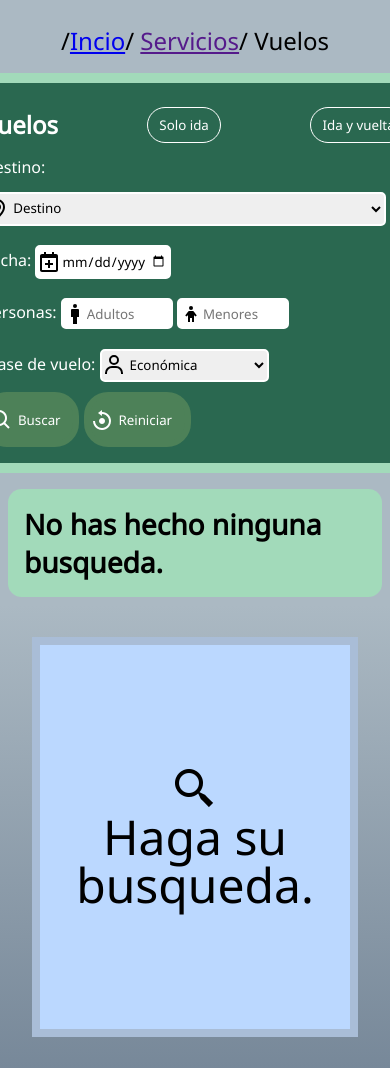
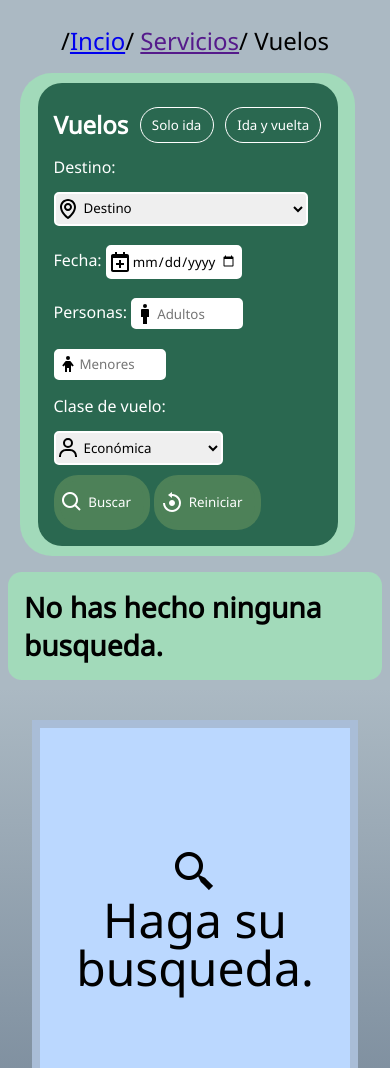
Before and after one commit to Alejoqest/MendoViajes, a PHP site: page /pages/service.html in a window 390 px wide; the page is wider, and only the part inside the window is pictured. Shown: the part 38-1106 px from the top of that part. Run offline with PHP 8.4, Linux system fonts and the light colour scheme.

Commit message:
Fifth commit

```diff
--- a/Mendo-viajes/css/servicestyle.css
+++ b/Mendo-viajes/css/servicestyle.css
@@ -37,7 +37,7 @@
 .div-container-form {
     display: flex;
     justify-content: center;
-    width: 100%;
+    width: inherit;
     background-color: var(--color-form-cotainer);
     border-radius: 2rem;
 }
@@ -49,6 +49,17 @@
     color: white;
     border-radius: 1.5rem;
     max-width: 1000px;
+}
+@media screen and (max-width:635px) {
+    .main-sec {
+        width: 350px;
+    }
+    .div-container-form {
+        width: 335px;
+    }
+    .div-fly-form {
+        width: 300px;
+    }
 }
 .div-fly-way {
     display: flex;
--- a/Mendo-viajes/js/Service-gestor.js
+++ b/Mendo-viajes/js/Service-gestor.js
@@ -48,7 +48,6 @@ function armar_resultados(datos) {
         let duracion_vuelo = datos[i].duracionVuelo;
         let equipaje = datos[i].equipaje;
         equipaje = equipaje.charAt(0).toUpperCase() + equipaje.slice(1);
-        console.log(hora_vuelo);
         precio_persona = Math.round(datos[i].precioPer);
         result_div.innerHTML +=
         `<div id="resultado${i}" class="query-result">
--- a/Mendo-viajes/pages/service.html
+++ b/Mendo-viajes/pages/service.html
@@ -65,7 +65,7 @@
                         <input type="date" name="fechaVuelo" id="Fly-in" class="fly-input" placeholder="Ida" required>
                         <br>
                         <label for="Fly-adult Fly-young">Personas: </label>
-                        <input type="number" name="" id="Fly-adult" class="fly-input" placeholder="Adultos" min="1" required>
+                        <input type="number" name="" id="Fly-adult" class="fly-input" placeholder="Adultos" min="1" max="8" required>
                         <input type="number" name="" id="Fly-young" class="fly-input" placeholder="Menores" min="0" required>
                         <br>
                         <label for="Fly-class">Clase de vuelo: </label>
@@ -110,7 +110,7 @@
                         <input type="date" name="" id="Fly-out" class="fly-input" placeholder="Vuelta" required>
                         <br>
                         <label for="Fly-adult Fly-young">Personas: </label>
-                        <input type="number" name="fly-adult" id="Fly-adult" class="fly-input" min="1" placeholder="Adultos" required>
+                        <input type="number" name="fly-adult" id="Fly-adult" class="fly-input" min="1" max="8" placeholder="Adultos" required>
                         <input type="number" name="fly-young" id="Fly-young" class="fly-input" min="0" placeholder="Menores" required>
                         <br>
                         <label for="Fly-class">Clase de vuelo: </label>
--- a/Mendo-viajes/php/sql_log.txt
+++ b/Mendo-viajes/php/sql_log.txt
@@ -1 +1 @@
-SELECT `numVuelo`, `destino`, `clase`, `equipaje`, `fechaVuelo`, `horaVuelo`, `duracionVuelo`, `precioPer` FROM `viajes ida` WHERE `destino`='buenos-aires' AND `clase`='economica' AND `fechaVuelo`='2023-11-01' ORDER BY `precioPer`;
+SELECT `numVuelo`, `destino`, `clase`, `equipaje`, `fechaVuelo`, `horaVuelo`, `duracionVuelo`, `precioPer` FROM `viajes ida` WHERE `destino`='miami' AND `clase`='economica' AND `fechaVuelo`='2023-11-01' ORDER BY `precioPer`;
```
Also changed, not shown: 3 other files.
